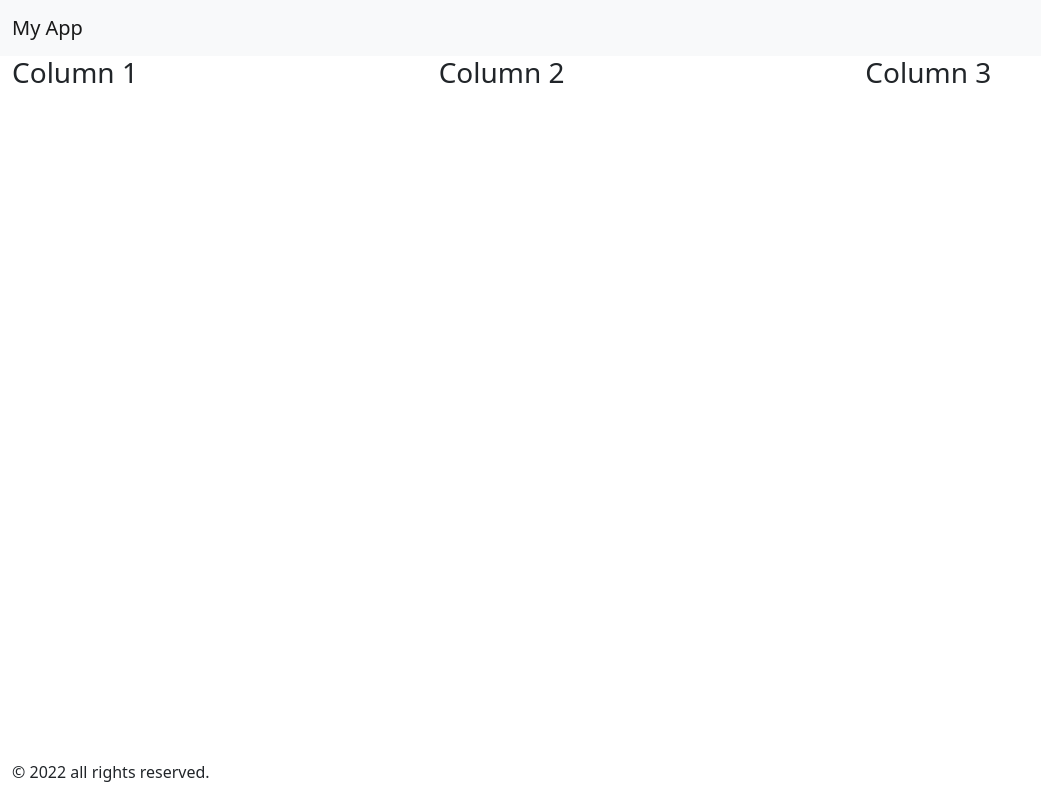
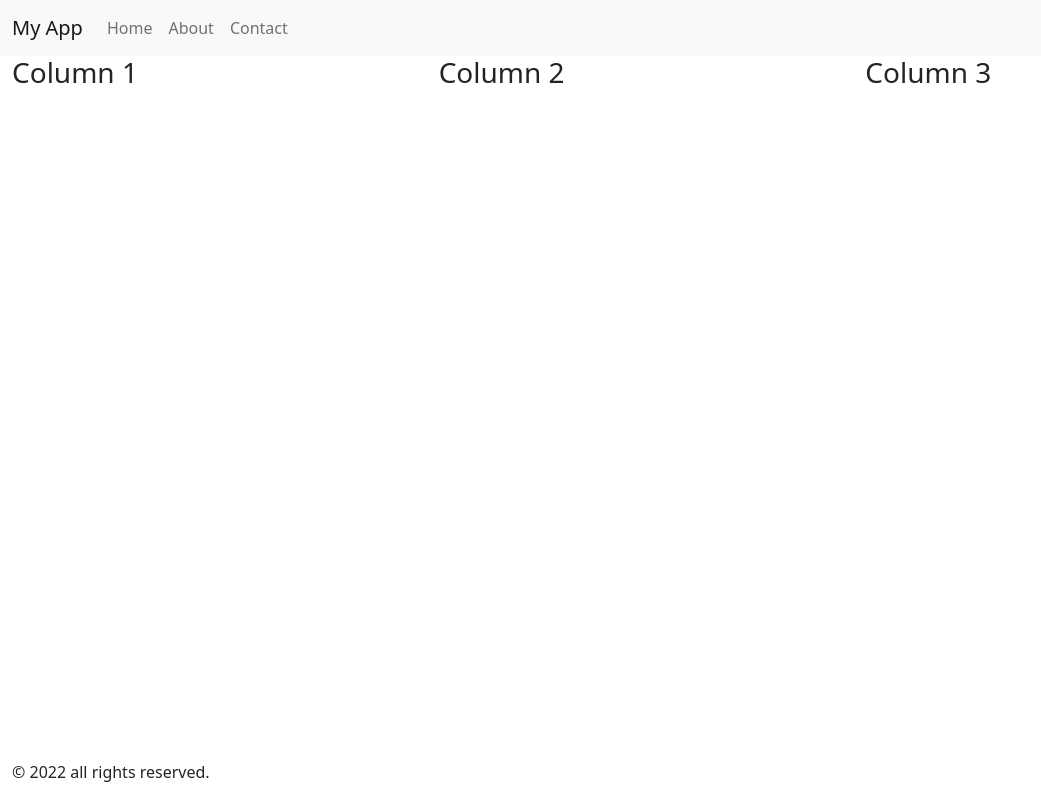
Before and after one commit to 8917KG/demo-app2022, a React (Create React App) app: page / in a window 1280 px wide. Shown: the whole page, without its empty margins (0-1041 px from the left). Built offline with nearby package versions, Linux system fonts and the light colour scheme.

Commit message:
suttle changes

```diff
--- a/src/components/Navigation.js
+++ b/src/components/Navigation.js
@@ -2,7 +2,7 @@ import {useState, useEffect} from 'react'
 export function Navigation (props) {
     const [navItems, setNavItems] = useState([])
     useEffect( () => {
-        if (navItems.length = 0){
+        if (navItems.length == 0){
             setNavItems(props.items)
         }
     }, [props.items] )
@@ -10,7 +10,7 @@ export function Navigation (props) {
     if(navItems.length > 0){
         const NavLinks = navItems.map( (item) => {
             return(
-                <a href="item.path" className="nav-link">{item.name}</a>
+                <a href={item.path}  className="nav-link">{item.name}</a>
 
             )
         })
```
